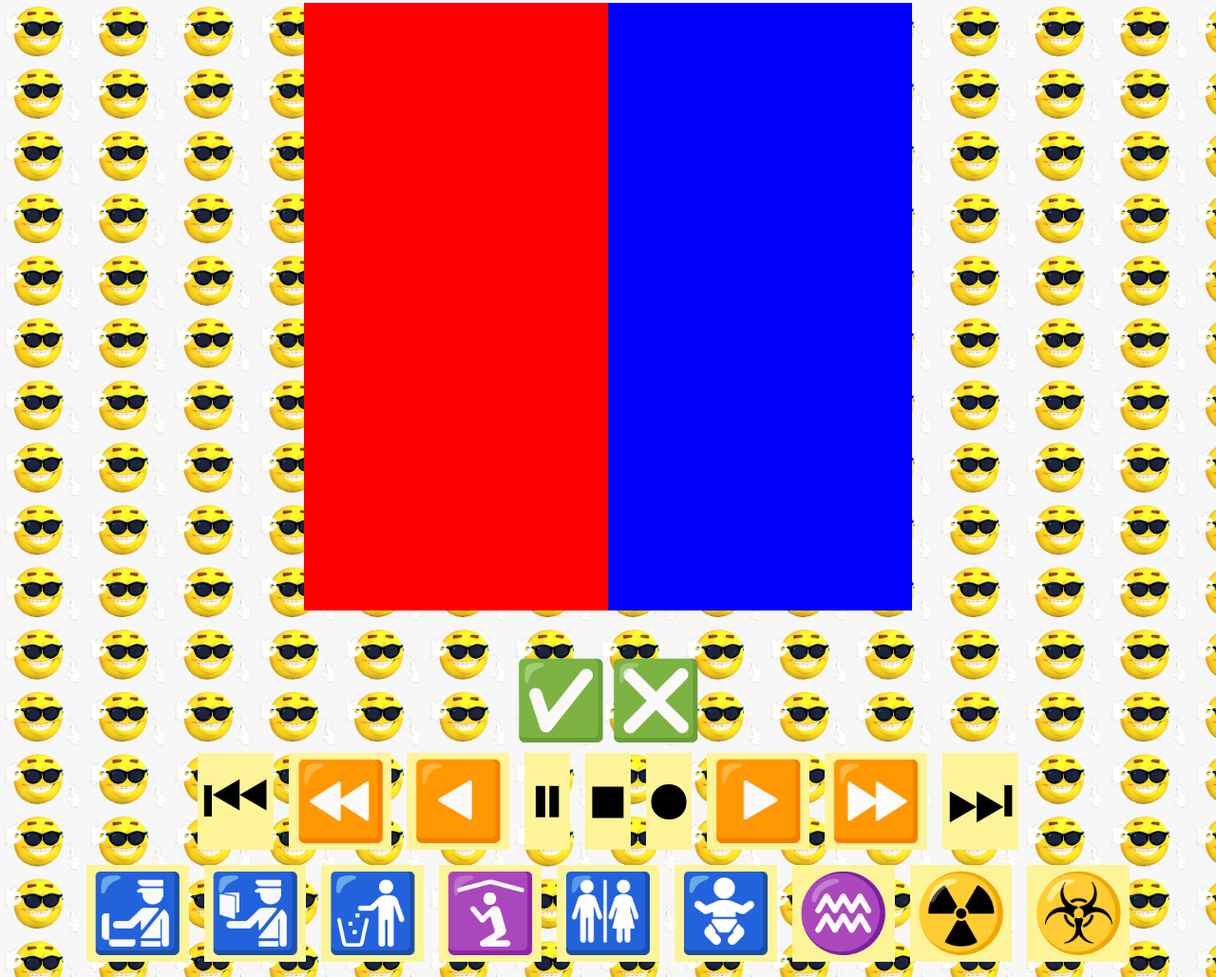
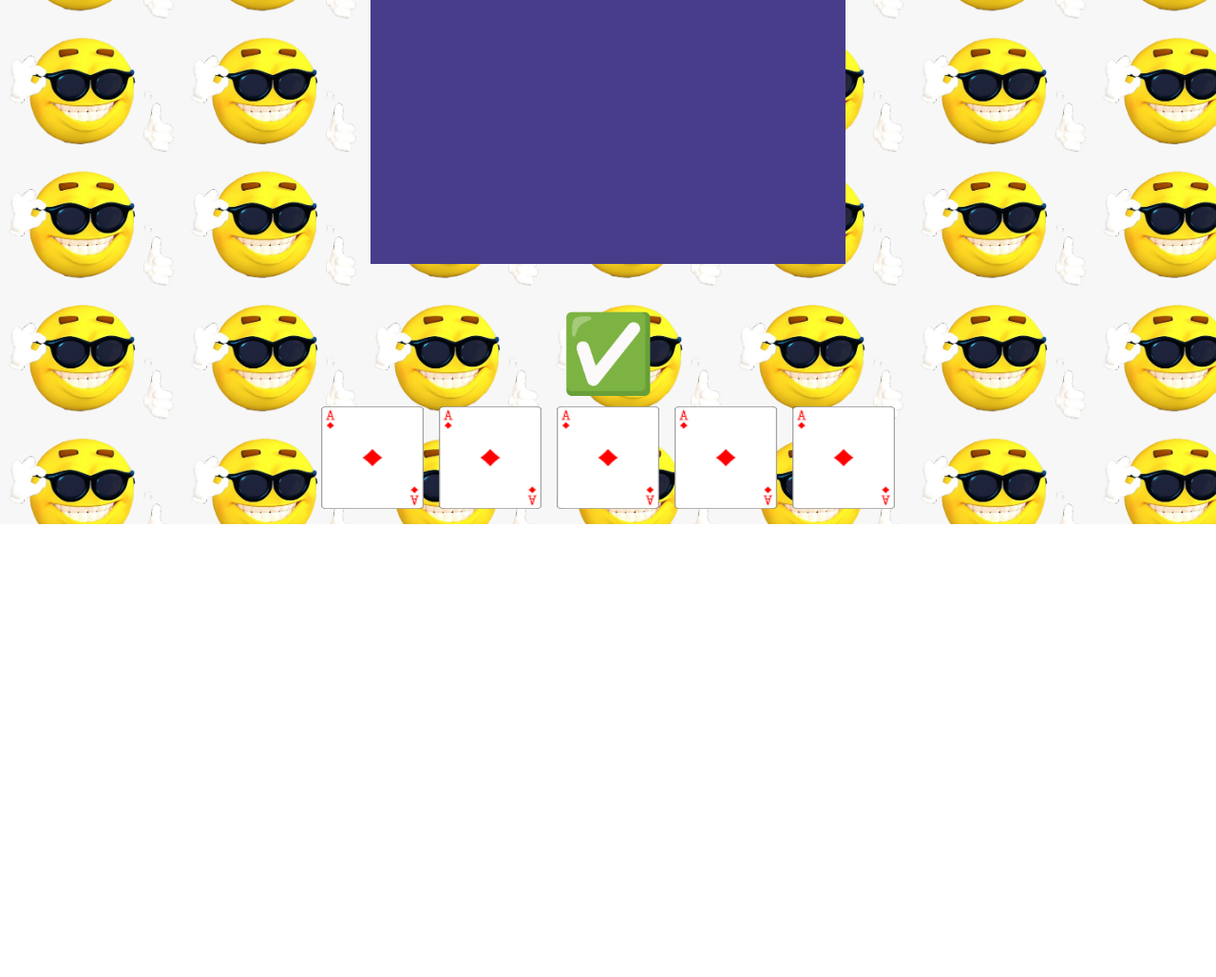
Before and after one commit to bazaria/womble, a website: page public/womble.html in a window 1280 px wide. Shown: the part 391-1420 px from the top of the page at 95% size. After the commit the page ends 943 px from the top, so only its background shows below. Drawn offline with nearby package versions, Linux system fonts and the light colour scheme.

Commit message:
added more stuff

```diff
--- a/package.json
+++ b/package.json
@@ -18,6 +18,10 @@
   },
   "homepage": "https://github.com/bazaria/womble#readme",
   "dependencies": {
+    "bootstrap": "^5.1.3",
     "express": "^4.17.3"
+  },
+  "devDependencies": {
+    "nodemon": "^2.0.15"
   }
 }
--- a/public/main.js
+++ b/public/main.js
@@ -1,8 +1,60 @@
-// window.onload = function() {
-//     document.getElementById('audioplayer').play();
-// }
+
+route = ['blue', 'red', 'green', 'yellow']
+chances = [-15, -10, 10, 20]
+button_state = ['blue', 'blue', 'blue', 'blue', 'blue']
+
+poll = ['🛃', '🛂', '🚮', '🛐', '🚻', '🚼', '♒️', '☢️', '☣️',]
 
 window.addEventListener('click', (e) => {
-    console.log('click')
     document.getElementById('audioplayer').play();
 }, { once: true});
+
+
+function update_btn(n){
+    current_color = button_state[n]
+    color_index = route.indexOf(button_state[n])
+    new_color = route[(color_index + 1) % route.length]
+    button_state[n] = new_color
+    $(`#key${n}`).removeClass(`key-${current_color}`)
+    $(`#key${n}`).addClass(`key-${new_color}`)
+    console.log(button_state)
+}
+
+$(document).ready(function() {
+
+
+    $(".key").click(function(e) {
+        id = e.target.id
+        console.log(id)
+        update_btn(parseInt(id[3]))
+    })
+
+    $('#key-roll').click(function(e){
+        chance = 0
+        for (i = 0; i < 5; i++){
+            chance += chances[route.indexOf(button_state[i])]
+        }
+        if (chance < 0){
+            chance = 0
+        }
+        console.log(chance)
+
+        res = []
+        for (i = 0; i < 5; i++){
+            rand = (Math.random() * 100)
+            if (rand < chance){
+                res.push('✡️')
+            }
+            else{
+                index = Math.floor((Math.random() * poll.length));
+                res.push(poll[index])
+            }
+        }
+        $('#result').html(res.join(''))
+    })
+
+    for (i = 0; i < 5; i++){
+        update_btn(i)
+    }
+
+})
--- a/public/style.css
+++ b/public/style.css
@@ -1,13 +1,13 @@
 body{
     background-image: url("img/bg.png");
     background-repeat: repeat;
-    background-size: 7%;
+    background-size: 15%;
 }
 
 .title{
     text-align: center;
-    font-size: 9rem;
-    color:brown;
+    font-size: 6rem;
+    color:green;
     margin: 0 auto;
 }
 
@@ -22,24 +22,50 @@ body{
 }
 
 .key{
-    padding:0.05em;
-    margin: 0.1em;
-    background-color: #fdf498;
+        padding:0.05em;
+        margin: 0.1em;
+        width: 100px;
+        height: 100px;
+        background-repeat: no-repeat;
+        background-size: 100% 100%;
 }
+
+.key-blue{
+    background-image: url('img/ac.png')
+}
+
+.key-red{
+    background-image: url('img/ad.png')
+}
+
+.key-yellow{
+    background-image: url('img/ah.png')
+}
+
+.key-green{
+    background-image: url('img/as.png')
+}
+
 
 .guesses_wrapper{
     display: flex;
     margin: 3rem auto;
-    width: 40rem;
-    height: 40rem;
-    background-color: black;
+    width: 500px;
+    height: 500px;
+    background-color: darkslateblue;
+    text-align: center;
 }
 
-.wrapper_right{
-    background-color: red;
+
+#result{
+    font-size: 70px;
+    margin: auto;
 }
-.wrapper_left{
-    background-color: blue;
+
+
+#guess_text {
+    width: max-content;
+    font-size: 3rem;
 }
 
 .wrapper_right, .wrapper_left{
--- a/public/womble.html
+++ b/public/womble.html
@@ -7,50 +7,32 @@
     <meta name='viewport' content='width=device-width, initial-scale=1'>
     <link rel="icon" href="img/bg.png">
     <link rel='stylesheet' type='text/css' media='screen' href='style.css'>
+    <script src="https://ajax.googleapis.com/ajax/libs/jquery/3.5.1/jquery.min.js"></script>
     <script src="main.js"></script>
-    <script src="https://ajax.googleapis.com/ajax/libs/jquery/3.5.1/jquery.min.js"></script>
     <script>
 
     </script>
 </head>
 <body>
-    <div class="title wrapper">
+    <header>
         <h1 class="title">✡️Womble Dumble✡️</h1>
-    </div>
+    </header>
     <div class="guesses_wrapper">
-        <div class="wrapper_right"></div>
-        <div class="wrapper_left"></div>
+        <p id="result"></p>
     </div>
     <div class="keyboard_wrapper">
         <div class="key-row">
-            <div class="key-accept">✅</div>
-            <div class="key-delete">❎</div>
+            <div class="key-accept" id="key-roll">✅</div>
         </div>
     </div>
     <div class="keyboard_wrapper">
         <div class="key-row">
-            <div class="key">⏮</div>
-            <div class="key">⏪</div>
-            <div class="key">◀️</div>
-            <div class="key">⏸</div>
-            <div class="key">⏹</div>
-            <div class="key">⏺</div>
-            <div class="key">▶️</div>
-            <div class="key">⏩</div>
-            <div class="key">⏭</div>
-        </div>
-    </div>
-    <div class="keyboard_wrapper">
-        <div class="key-row">
-            <div class="key">🛃</div>
-            <div class="key">🛂</div>
-            <div class="key">🚮 </div>
-            <div class="key">🛐</div>
-            <div class="key">🚻</div>
-            <div class="key">🚼</div>
-            <div class="key">♒️</div>
-            <div class="key">☢️</div>
-            <div class="key">☣️</div>
+            <div class="key" id="key0"></div>
+            <div class="key" id="key1"></div>
+            <div class="key" id="key2"></div>
+            <div class="key" id="key3"></div>
+            <div class="key" id="key4"></div>
+
         </div>
     </div>
     <audio loop autoplay id="audioplayer">
```
Also changed, not shown: public/img/ac.png (added), public/img/ad.png (added), public/img/ah.png (added), public/img/as.png (added), public/img/casino.jpg (added), 1 other file.
